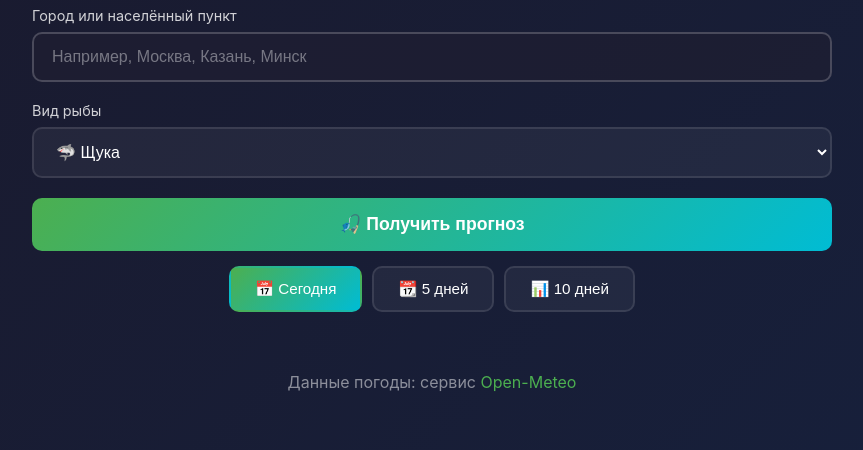
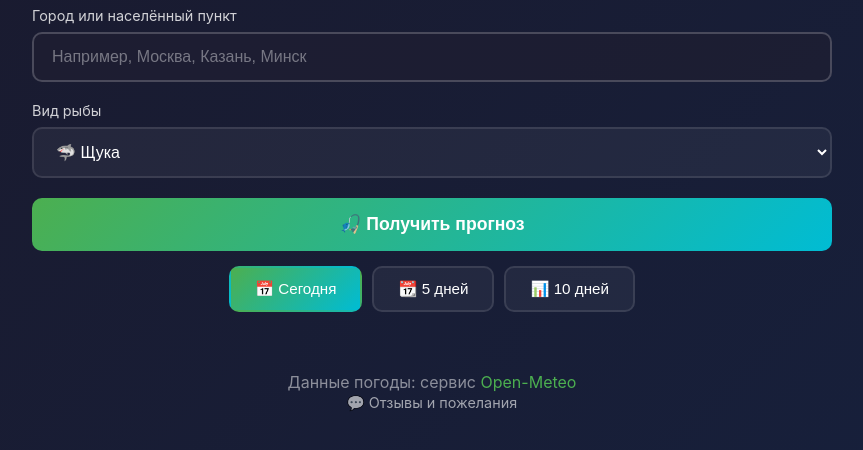
Before and after one commit to bizmgn-design/Publish-to-GitHub-public-repository--bizmgn-design-prognoz-klyova, a plain HTML site: page index.html in a window 1280 px wide. Shown: the part 72-522 px from the top of the page, without its empty margins (208-1071 px from the left). Drawn offline with Linux system fonts and the light colour scheme.

Commit message:
Добавил форму обратной связи (Google Forms)

```diff
--- a/index.html
+++ b/index.html
@@ -117,7 +117,10 @@
 
         <footer>
     <p>Данные погоды: сервис <a href="https://open-meteo.com/" target="_blank">Open-Meteo</a></p>
-      </footer>
+    <p><a href="https://docs.google.com/forms/d/e/1FAIpQLSfeZokpsr6PvZQ-RrCvFtvlf-j6MKmZIurRokJFAFfVKsG8UQ/viewform"
+          target="_blank"
+          class="feedback-link">💬 Отзывы и пожелания</a></p>
+</footer>
     </div>
 
     <script src="script.js"></script>
--- a/style.css
+++ b/style.css
@@ -377,3 +377,15 @@ footer a:hover { text-decoration: underline; }
 }
 
 .hidden { display: none; }
+/* === Кнопка обратной связи === */
+.feedback-link {
+    color: rgba(255, 255, 255, 0.6);
+    text-decoration: none;
+    transition: all 0.3s ease;
+    font-size: 0.9rem;
+}
+
+.feedback-link:hover {
+    color: #4CAF50;
+    text-decoration: underline;
+}
```
